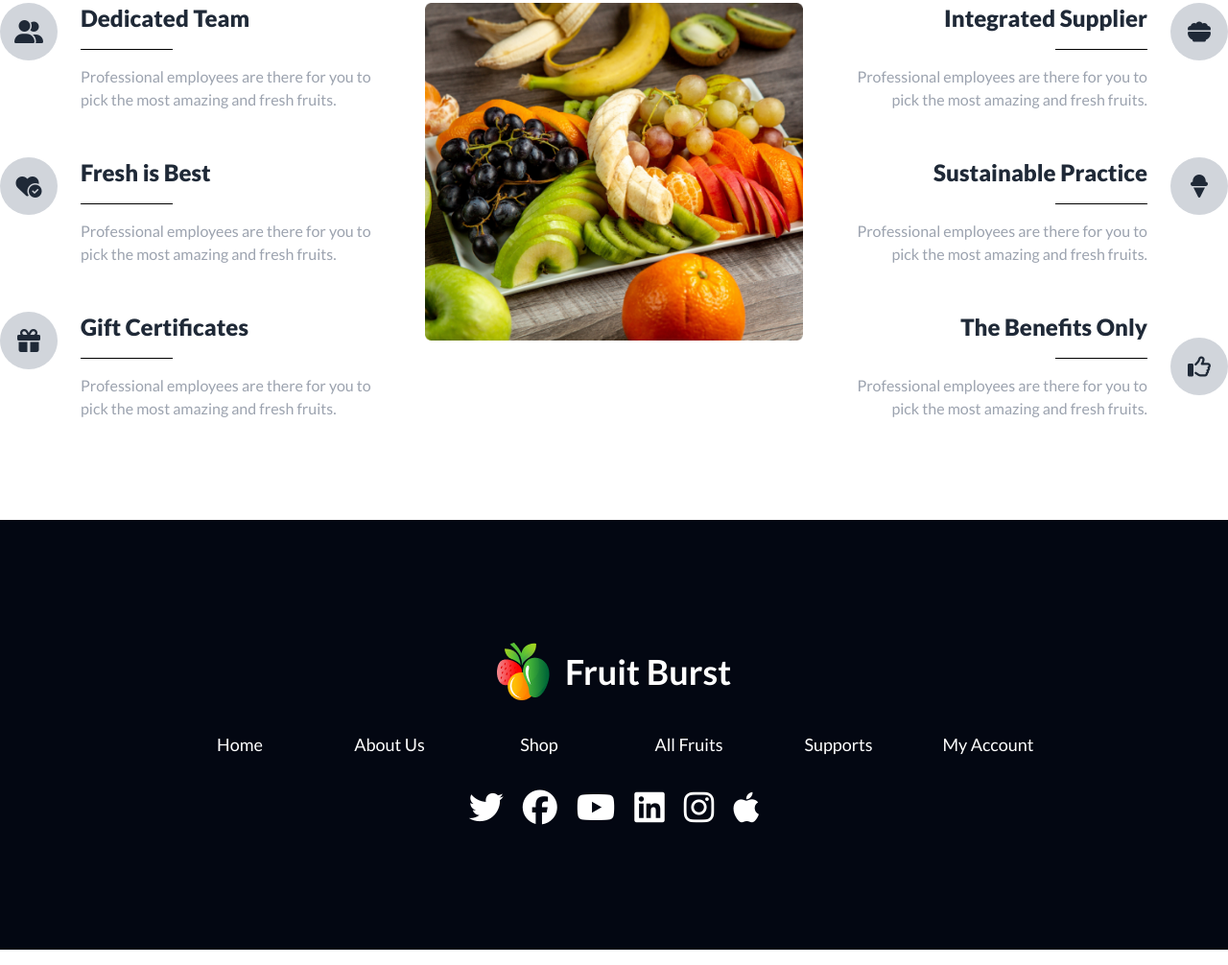
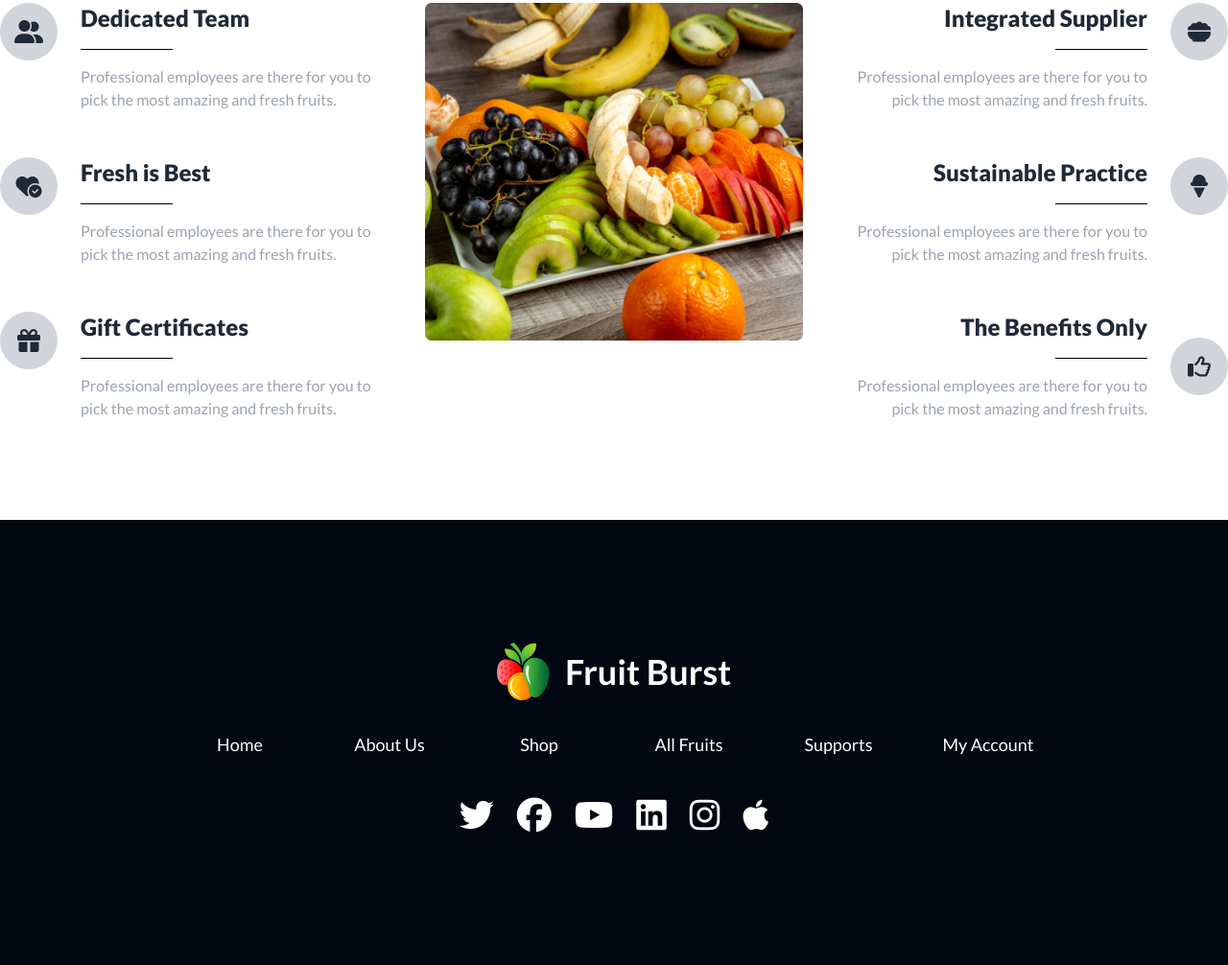
Before and after one commit to mhlehri/fruit-burst, a plain HTML site: page index.html in a window 1280 px wide. Shown: the part 2942-3948 px from the top of the page at 96% size. Drawn offline with nearby package versions, Linux system fonts and the light colour scheme.

Commit message:
check5.5

```diff
--- a/index.html
+++ b/index.html
@@ -919,7 +919,7 @@
         <li>Supports</li>
         <li>My Account</li>
       </div>
-      <div class="flex justify-center gap-5 list-none py-4">
+      <div class="flex justify-center gap-6 list-none py-6">
         <li><i class="fa-brands fa-twitter text-2xl md:text-4xl"></i></li>
         <li><i class="fa-brands fa-facebook text-2xl md:text-4xl"></i></li>
         <li><i class="fa-brands fa-youtube text-2xl md:text-4xl"></i></li>
```
